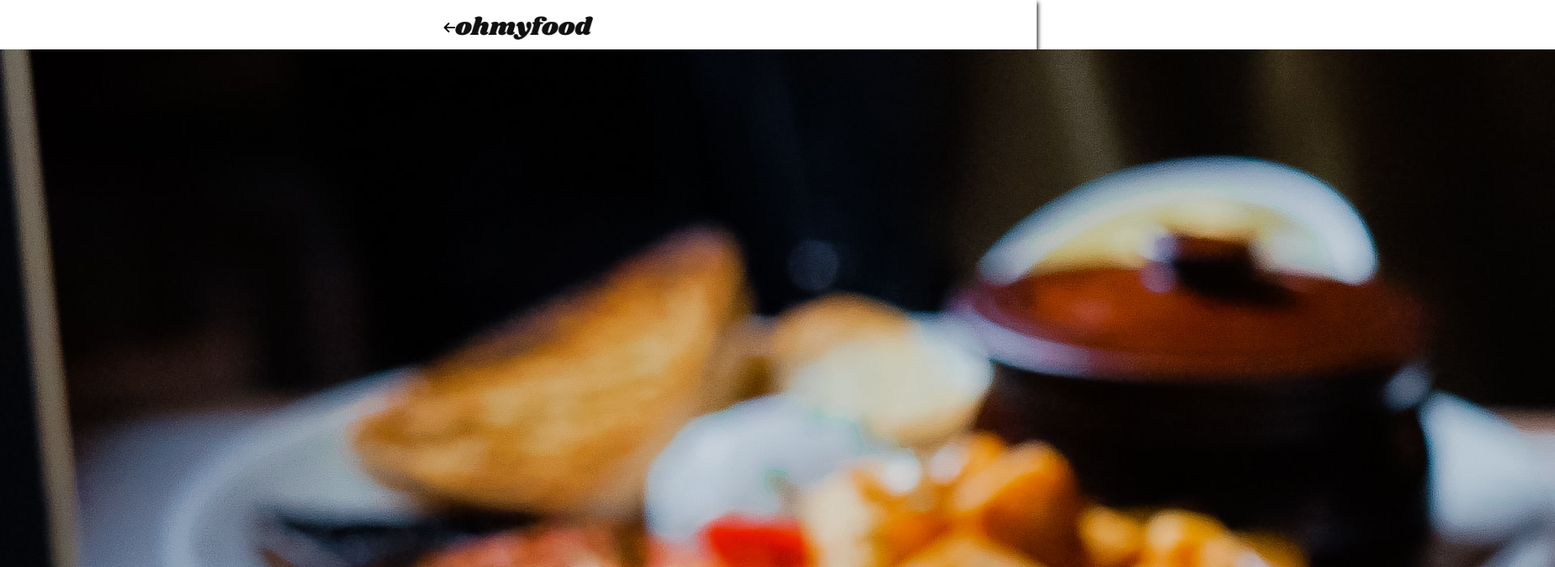
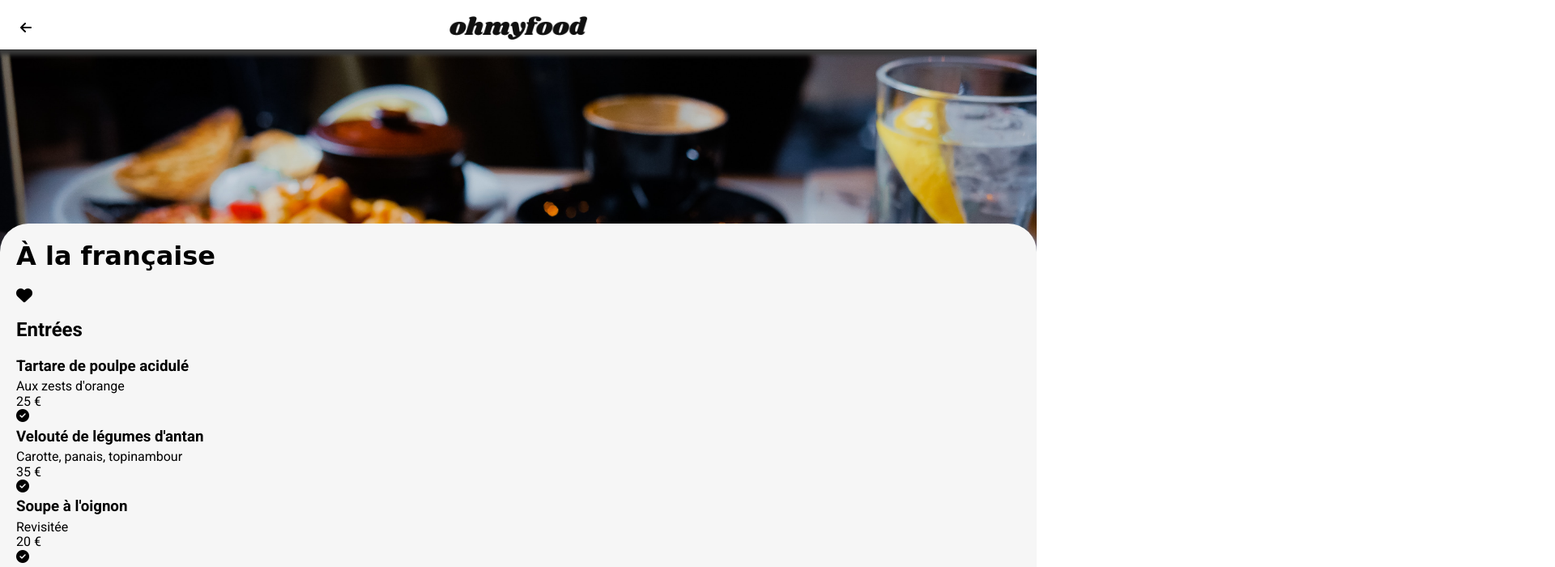
Before and after one commit to SylvainBruyat/OC-P3-Ohmyfood, a plain HTML site: page a-la-francaise.html in a window 1280 px wide. Shown: the top 700 px of the page at 81% size, 1920 px wide, since content can reach past the window. Drawn offline with Linux system fonts and the light colour scheme; a web font is replaced by a local one.

Commit message:
Création du fichier Sass menus. Correction de la position de la flèche dans l'en-tête. Page de menu: mise en page de la photo et du h1.

```diff
--- a/sass/layouts/_header.scss
+++ b/sass/layouts/_header.scss
@@ -1,6 +1,7 @@
 .header {
     @extend %flex-center-center;
     padding: 20px 20px 12px 20px;
+    position: relative;
 
     p {
         @extend %flex-center;
@@ -10,6 +11,11 @@
         width: 170px;
     }
 
+    a {
+        position: absolute;
+        left: 25px;
+    }
+
     &__arrow {
         &--hidden {
             display: none;
--- a/sass/main.scss
+++ b/sass/main.scss
@@ -23,3 +23,4 @@ Ordre d'import pour éviter les erreurs de compilation :
 @import "./layouts/header";
 @import "./layouts/footer";
 @import "./pages/index";
+@import "./pages/menus";
--- /dev/null
+++ b/sass/pages/_menus.scss
@@ -0,0 +1,21 @@
+.picture {
+    width: 100%;
+    height: 265px;
+
+    img {
+        width: 100%;
+        height: 100%;
+        object-fit: cover;
+    }
+}
+
+.menu {
+    margin-top: -50px;
+    padding-left: 20px;
+    background-color: $background-grey--light;
+    border-radius: 35px 35px 0 0;
+
+    h1 {
+        font-family: $font-secondary;
+    }
+}
```
Also changed, not shown: css/main.css, 1 other file.
